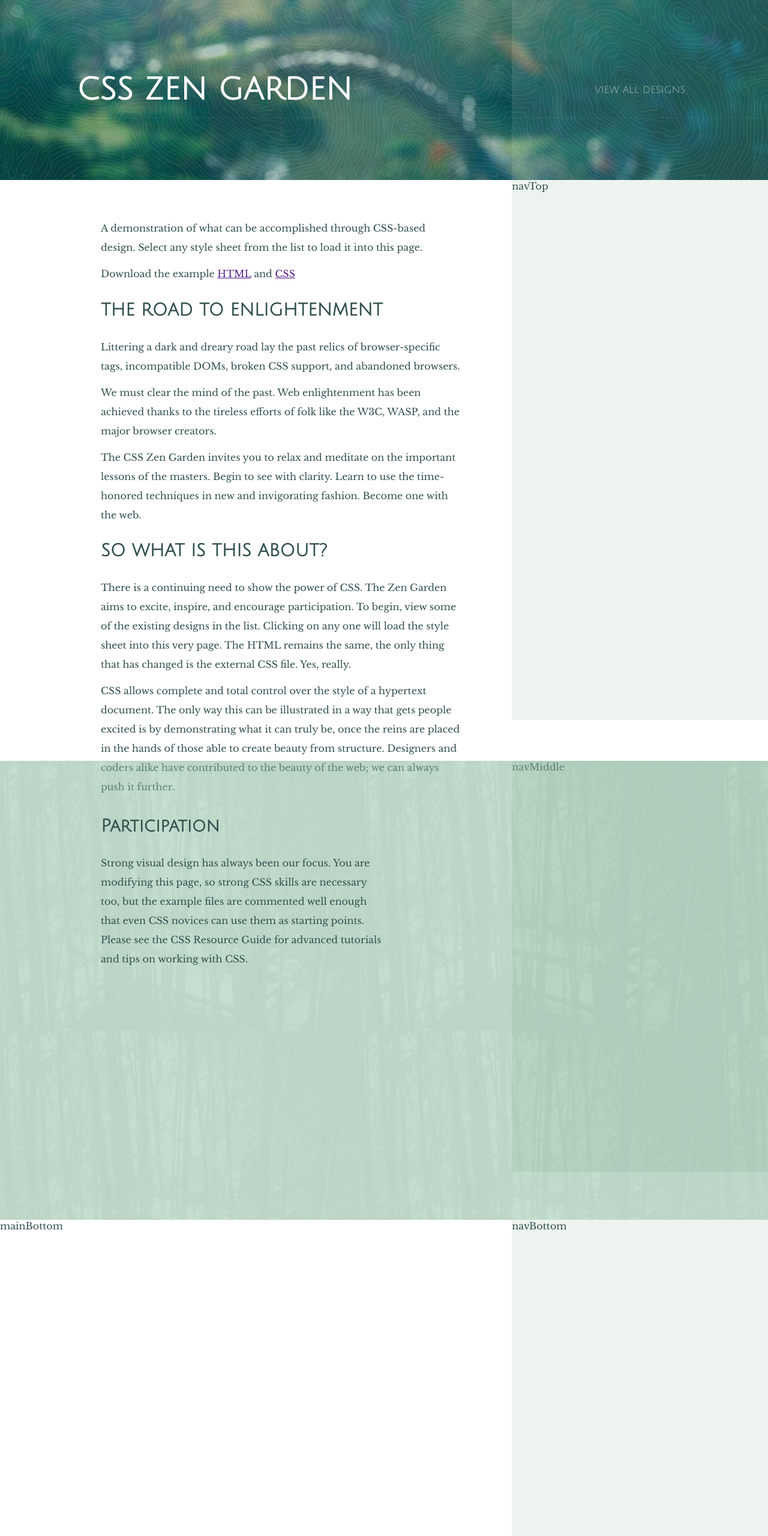
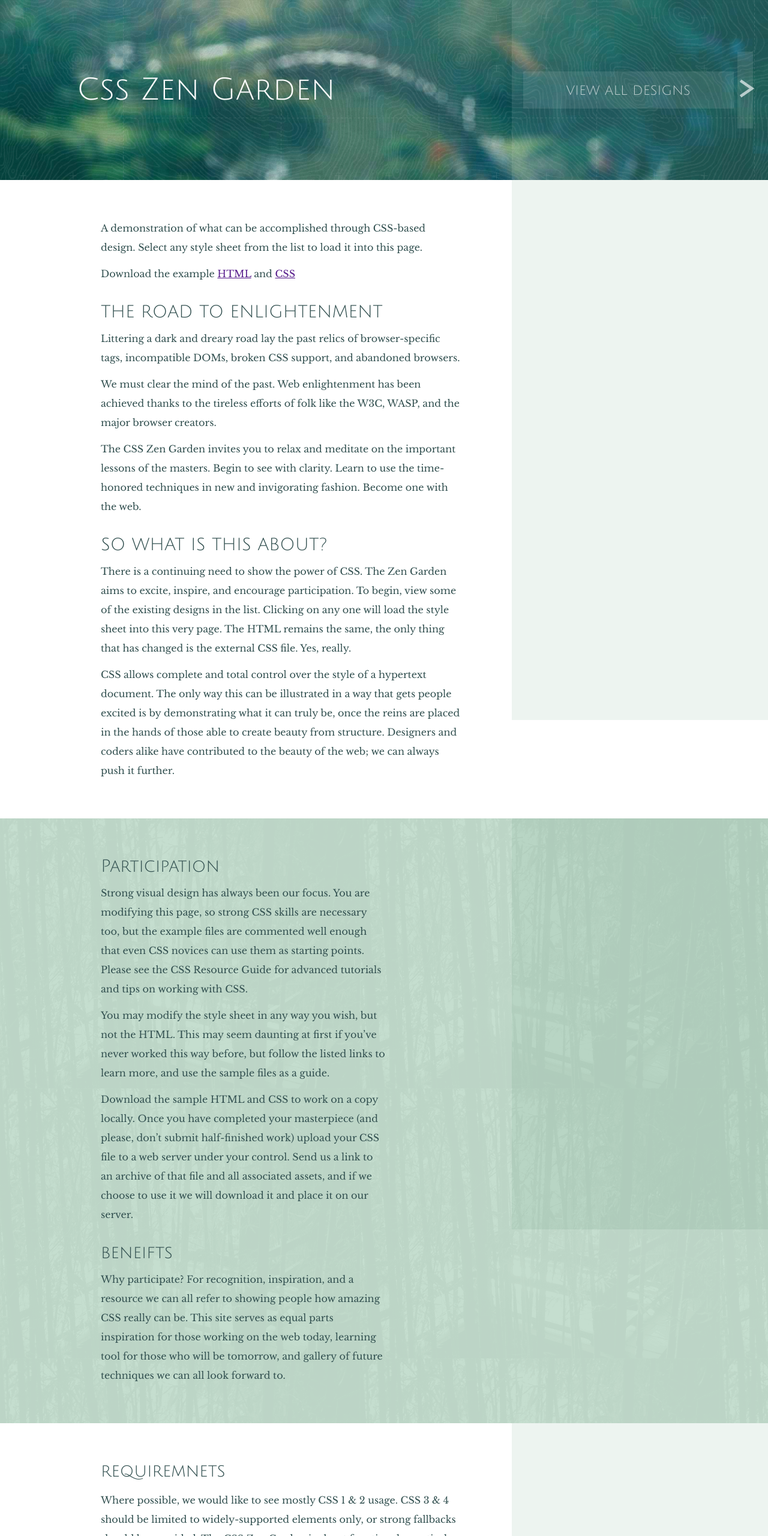
Before and after one commit to Domniea/level-2, a plain HTML site: page projects/zen-garden/index.html in a window 1280 px wide. Shown: the top 2560 px of the page at 60% size. Drawn offline with Linux system fonts and the light colour scheme.

Commit message:
Zen Garden Mains

```diff
--- a/projects/zen-garden/index.html
+++ b/projects/zen-garden/index.html
@@ -12,17 +12,20 @@
     <body id=" gridContainer">
 
         <div id="gridContainer">
+
             <div id="headerLeft">
                 <header id="header">
-
                     <h1>css zen garden</h1>
-
                 </header>
             </div>
+
             <div id="headerRight">
-                VIEW ALL DESIGNS
+               <a href="" title="view all submosions">view all designs</a>
+               <p>></p>
             </div>
+
             <div id="mainTop">
+                <div id="summary">
                     <p>A demonstration of what can be accomplished through CSS-based design.
                         Select any style sheet from the list to load it into this page.
                     </p>
@@ -32,6 +35,8 @@
                         and
                         <a href="">CSS</a>
                     </p>
+                </div>
+                <div id="preamble">
                         <h3>
                             THE ROAD TO ENLIGHTENMENT
                         </h3>
@@ -47,6 +52,8 @@
                             The CSS Zen Garden invites you to relax and meditate on the important lessons of the masters. Begin to see with clarity.
                             Learn to use the time-honored techniques in new and invigorating fashion. Become one with the web.
                         </p>
+                    </div>
+                    <div id="explanation">
                         <h3>
                             SO WHAT IS THIS ABOUT?
                         </h3>
@@ -61,7 +68,10 @@
                             to the beauty of the web; we can always push it further.
                         </p>
                     </div>
+            </div>
+
             <div id="mainMiddle">
+                <div id="participation">
                     <h3>
                         Participation
                     </h3>
@@ -71,24 +81,75 @@
                         enough that even CSS novices can use them as starting points. Please see the CSS Resource
                         Guide for advanced tutorials and tips on working with CSS.
                     </p>
+                    <p>
+                        You may modify the style sheet in any way you wish, but not the HTML.
+                        This may seem daunting at first if you’ve never worked this way before, but follow the listed links to learn more, and use the sample files as a guide.
+                    </p>
+                    <p>
+                        Download the sample HTML and CSS to work on a copy locally. Once you have completed your masterpiece (and please,
+                        don’t submit half-finished work) upload your CSS file to a web server under your control.
+                        Send us a link to an archive of that file and all associated assets, and if we choose to use it we will download it and place it on our server.
+                    </p>
                 </div>
-            <div id="mainBottom">
-                mainBottom</div>
-            <div id="navTop">navTop
+
+                <div id="benefits">
+                    <h3>
+                        beneifts
+                    </h3>
+                    <p>
+                        Why participate? For recognition, inspiration, and a resource we can all refer to showing people how amazing CSS really can be.
+                        This site serves as equal parts inspiration for those working on the web today, learning tool for those who will be tomorrow,
+                        and gallery of future techniques we can all look forward to.
+                    </p>
+                </div>
 
             </div>
+
+            <div id="mainBottom">
+                <div id="requirements">
+                    <h3>
+                        requiremnets
+                    </h3>
+                    <p>
+                        Where possible, we would like to see mostly CSS 1 & 2 usage.
+                        CSS 3 & 4 should be limited to widely-supported elements only, or strong fallbacks should be provided. The CSS Zen Garden is about functional, practical CSS and not the latest bleeding-edge tricks viewable by 2% of the browsing public. The only real requirement we have is that your CSS validates.
+                    </p>
+                    <p>
+                        Luckily, designing this way shows how well various browsers have implemented CSS by now. When sticking to the guidelines you should see fairly consistent results across most modern browsers.
+                        Due to the sheer number of user agents on the web these days — especially when you factor in mobile — pixel-perfect layouts may not be possible across every platform.
+                        That’s okay, but do test in as many as you can. Your design should work in at least IE9+ and the latest Chrome, Firefox, iOS and Android browsers (run by over 90% of the population).
+                    </p>
+                    <p>
+                        We ask that you submit original artwork. Please respect copyright laws. Please keep objectionable material to a minimum, and try to incorporate unique and interesting visual themes to your work.
+                        We’re well past the point of needing another garden-related design.
+                    </p>
+                    <p>
+                        This is a learning exercise as well as a demonstration. You retain full copyright on your graphics (with limited exceptions,
+                        see submission guidelines), but we ask you release your CSS under a Creative Commons license identical to the one on this site so that others may learn from your work.
+                    </p>
+                </div>
+            </div>
+
+            <div id="navTop">
+
+            </div>
+
             <div id="navMiddle">
-                navMiddle
+
             </div>
+
             <div id="navBottom">
-                navBottom
+
             </div>
+
             <div id="footerTop">
-                footerTop
+
             </div>
+
             <div id="footerBottom">
-                footerBottom
+
             </div>
+
         </div>
 
         <script src="app.js" async defer></script>
--- a/projects/zen-garden/style.css
+++ b/projects/zen-garden/style.css
@@ -58,15 +58,10 @@
     background-color: white;
     grid-column: 1 / 5;
     grid-row: 2 ;
-    height: 900px;
+    height: auto;
 
     justify-content: center;
     align-items: start;
-
-    padding-left: 168px;
-    padding-top: 52px;
-    padding-right: 84px;
-    padding-bottom: 16px;
 
     display: inline-block;
 }
@@ -76,26 +71,28 @@
     grid-column: 1 / -1;
     grid-row: 3 / 4;
     z-index: 4;
-    height: 685px;
+    height: auto;
     background-image: url(bamboo.png);
     background-attachment: fixed;
 
     justify-content: center;
     align-items: start;
 
-    padding-left: 168px;
-    padding-top: 64px;
-    padding-right: 638.398px;
-    padding-bottom: 16px;
-
-    display: inline-block;
+    display: flex;
+    flex-direction: column;
 }
 
 #mainBottom {
     background-color: white;
     grid-column: 1 / 5;
     grid-row: 4 / 5;
-    height: 725px;
+    height: auto;
+
+    justify-content: center;
+    align-items: start;
+
+    display: inline-block;
+
 }
 
 #navTop {
@@ -132,23 +129,88 @@
     height: 175px ;
 }
 
+#summary {
+    padding: 52px 84px 16px 168px;
+}
+
+#preamble{
+    padding: 16px 84px 16px 168px;
+}
+
+#explanation {
+    padding: 16px 84px 64px 168px;
+}
+
+#participation {
+    padding: 64px 638px 16px 168px;
+}
+
+#benefits{
+    padding: 16px 638px 64px 168px;
+}
+
+#requirements {
+    padding: 64px 0 16px;
+    /* padding: 64px 84px 16px 168px; */
+}
+
+#headerRight > a {
+    color: white;
+    font-size: 1.5em;
+    font-weight: lighter;
+    text-decoration: none;
+    background: rgba(255,255,255,0.1);
+    color: #FFFFFFA6;
+    padding: .75em 3em;
+    font-weight: light;
+}
+
+#headerRight > p {
+    color: white;
+    font-size: 4em;
+    font-weight: lighter;
+    text-decoration: none;
+    background: rgba(255,255,255,0.1);
+    color: #FFFFFFA6;
+    font-weight: bolder;
+    margin: .1em;
+    height: 2em;
+}
+
+#requirements > h3 {
+    padding: 0 84px 0 168px;
+}
+
+#requirements > p {
+    padding: 16px 84px 0 168px;
+    margin: 0;
+}
+
+#requirements > p:nth-child(5) {
+    padding: 16px 84px 64px 168px;
+}
+
 p {
-    margin: 12px 0;
+    margin: 12px 0 0;
     line-height: 2;
     font-size: 1em;
 }
 
-
 h1 {
     font-size: 3.2em;
-    text-transform: uppercase;
+    text-transform: capitalize;
+    font-weight: lighter;
 }
 
-h1::before {
-    background: url(enso.svg);
-    z-index: 5;
-}
 h3 {
     font-family: julius_sans_one;
     font-size: 1.8em;
+    font-weight: lighter;
+    margin: 0;
 }
+
+#mainTop > p > a {
+    text-transform: capitalize;
+    text-decoration: none;
+    color: #809b7e;
+}
```
Also changed, not shown: 1 other file. Lines whose indentation alone changed are shown as unchanged.
